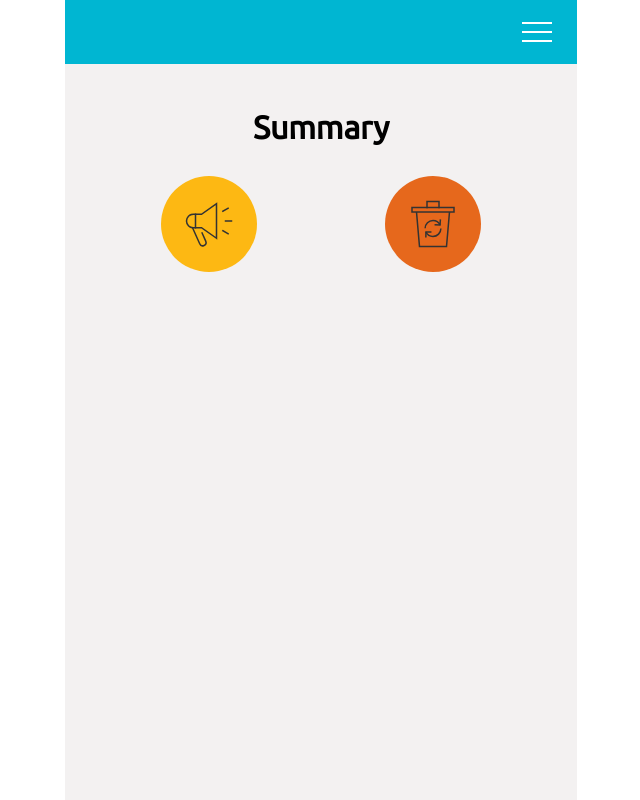
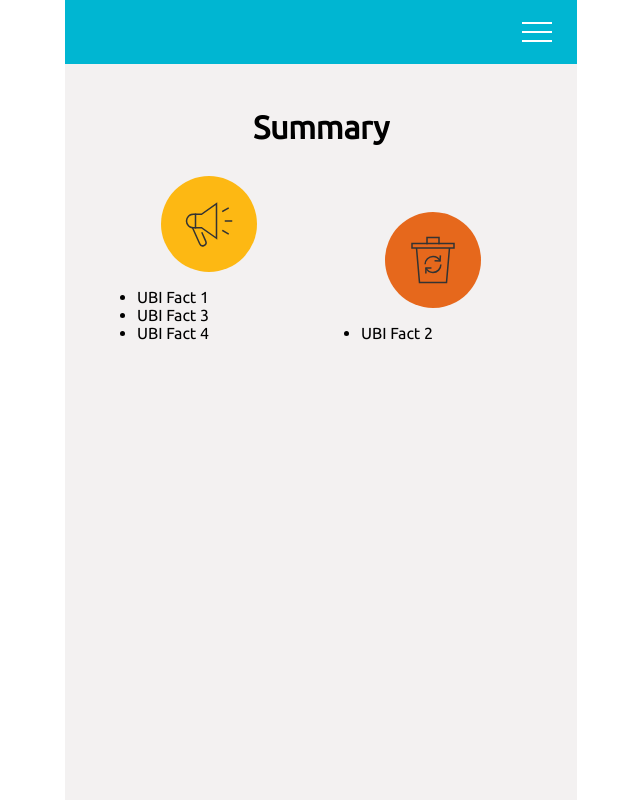
Before and after one commit to astroash/policy-picker, a React (Create React App) app: page /summary in a window 1280 px wide. Shown: the whole page, without its empty margins (319-959 px from the left). Built offline with nearby package versions, Linux system fonts and the light colour scheme.

Commit message:
#17 Grab mini-desc for each snippet from state

```diff
--- a/src/App.js
+++ b/src/App.js
@@ -19,8 +19,8 @@ class App extends Component {
       currentPolicy: 1,
       currentSnippet: null,
       menuDisplayed: false,
-      snippetUpvotes: [],
-      snippetDownvotes: []
+      snippetUpvotes: ["EC.1.1", "EC.1.3", "EC.1.4"],
+      snippetDownvotes: ["EC.1.2"]
     };
   }
 
--- a/src/components/Summary.js
+++ b/src/components/Summary.js
@@ -1,16 +1,28 @@
 import React from 'react';
 import IconSnippet from './IconSnippet';
-import images from '../helpers/get-img';
+import policies from '../data/policies.json';
 
-const Summary= () => {
+const getSnippetTitle = (voteId) => {
+  const policyKeys = voteId.split('.');
+  const topic = policyKeys[0];
+  const policy = policyKeys[1];
+  const snippet = policyKeys[2];
+  return policies[topic][policy].snippets[snippet]["mini-desc"];
+}
+
+const Summary= ({snippetUpvotes, snippetDownvotes}) => {
+  const upVotesList =  snippetUpvotes.map(voteId => <li>{getSnippetTitle(voteId)}</li>)
+  const downVotesList =  snippetDownvotes.map(voteId => <li>{getSnippetTitle(voteId)}</li>)
   return (
     <div className="mh3">
       <h1 className="tc">Summary</h1>
       <section className="w-50 dib">
         <IconSnippet cssImg="megaphone" />
+        <ul> {upVotesList} </ul>
       </section>
       <section className="w-50 dib">
         <IconSnippet cssImg="bin" />
+        <ul> {downVotesList} </ul>
       </section>
 
     </div>
--- a/src/data/policies.json
+++ b/src/data/policies.json
@@ -8,8 +8,9 @@
       "imgid": "ECimg1",
       "snippets": {
         "1": {
-          "id": "EC1.1",
+          "id": "EC.1.1",
           "title": "1",
+          "mini-desc": "UBI Fact 1",
           "desc":
             "If it is economically sustainable UBI seems likely to underwrite a set of social and institutional changes which more profoundly reshape the power relations of capitalism than will a program of stakeholder grants.",
           "infograph": [
@@ -33,8 +34,9 @@
           "links": ["link", "link", "link"]
         },
         "2": {
-          "id": "EC1.2",
+          "id": "EC.1.2",
           "title": "2",
+          "mini-desc": "UBI Fact 2",
           "desc":
             "A generous, unconditional basic income which would allow employees a meaningful exit from a particular employment situation",
           "infograph": [
@@ -58,8 +60,9 @@
           "links": ["link", "link", "link"]
         },
         "3": {
-          "id": "EC1.3",
+          "id": "EC.1.3",
           "title": "3",
+          "mini-desc": "UBI Fact 3",
           "desc":
             "The defense of UBI offered here is not, however, primarily about social justice as such. It is about creating the conditions under which a stable move toward more equal power within class relations can be achieved.",
           "infograph": [
@@ -83,8 +86,9 @@
           "links": ["link", "link", "link"]
         },
         "4": {
-          "id": "EC1.4",
+          "id": "EC.1.4",
           "title": "4",
+          "mini-desc": "UBI Fact 4",
           "desc":
             "The ideal of “equality of opportunity,” as it is conceived in much liberal egalitarian discussion of justice, involves trying to distinguish between those conditions of life for which people can reasonably be held responsible and those for which they cannot.",
           "infograph": [
@@ -109,8 +113,9 @@
         }
       },
       "5": {
-        "id": "EC1.5",
+        "id": "EC.1.5",
         "title": "5",
+        "mini-desc": "UBI Fact 5",
         "desc":
           " Of course, this might mean that many such low-skill jobs would disappear, but since many low-skilled people will still want discretionary income above the no-frills UBI level, there will still be potential workers willing to take such jobs.",
         "infograph": [
```
